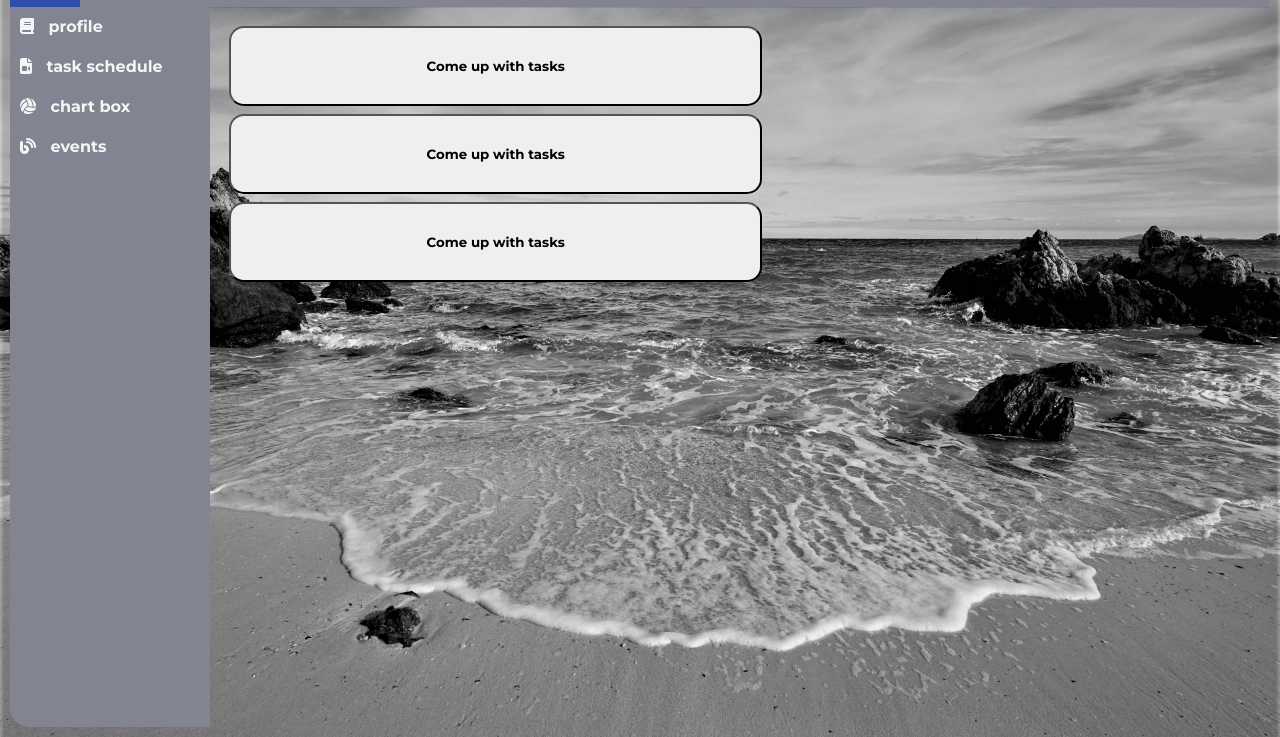
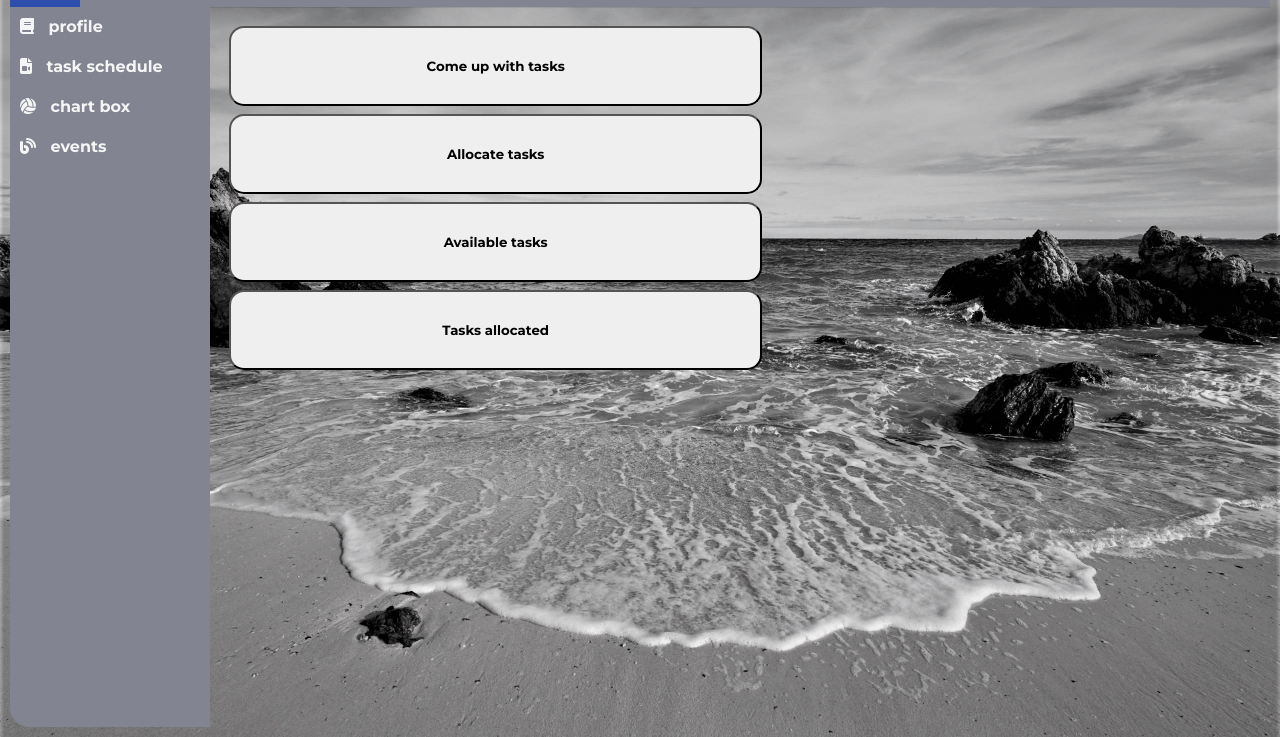
Before and after one commit to rndinda/INTERNS, a plain HTML site: page interns/taskschedule.html in a window 1280 px wide. Shown: the part 63-800 px from the top of the page. Drawn offline with nearby package versions, Linux system fonts and the light colour scheme.

Commit message:
Task schedule

```diff
--- a/interns/taskschedule.html
+++ b/interns/taskschedule.html
@@ -66,13 +66,19 @@
     <button id="btns"
       type="button"
       class="btn btn-lg  p-5">
-      Come up with tasks
+      Allocate tasks
     </button>
 
    <button id="btns"
       type="button"
       class="btn btn-lg  p-5">
-      Come up with tasks
+      Available  tasks
+    </button>
+
+    <button id="btns"
+      type="button"
+      class="btn btn-lg  p-5">
+      Tasks allocated
     </button>
 </div>
 </body>
```
